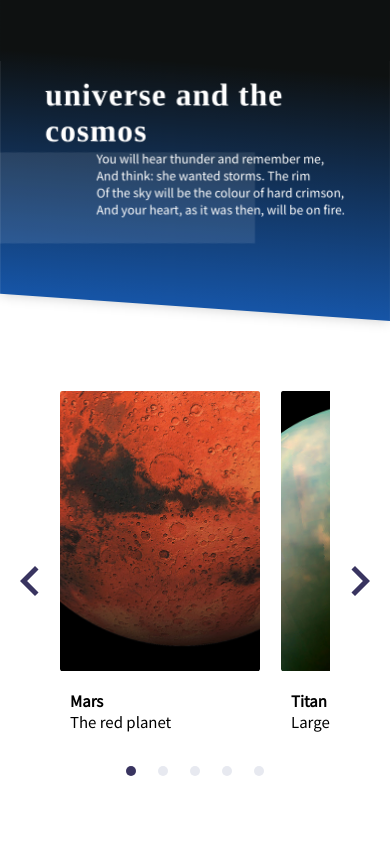
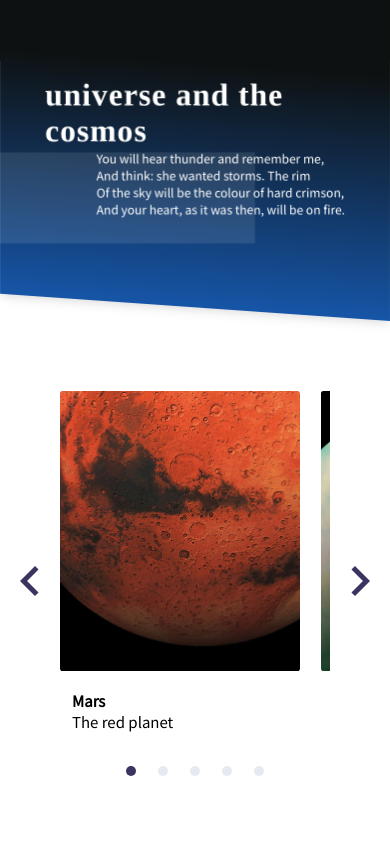
Before and after one commit to carmen-tang/mirum, a React (Create React App) app: page / in a window 390 px wide. Shown: the top 844 px of the page. Built offline with nearby package versions, Linux system fonts and the light colour scheme; a web font is replaced by a local one.

Commit message:
fit for mobile android size

```diff
--- a/src/styles/_Carousel.scss
+++ b/src/styles/_Carousel.scss
@@ -82,7 +82,7 @@ $slide-margin: 1.4em;
     z-index: 1;
 
     @media (max-width: $widthMobileLarge) {
-      width: 200px;
+      width: 240px;
     }
   }
 
```
